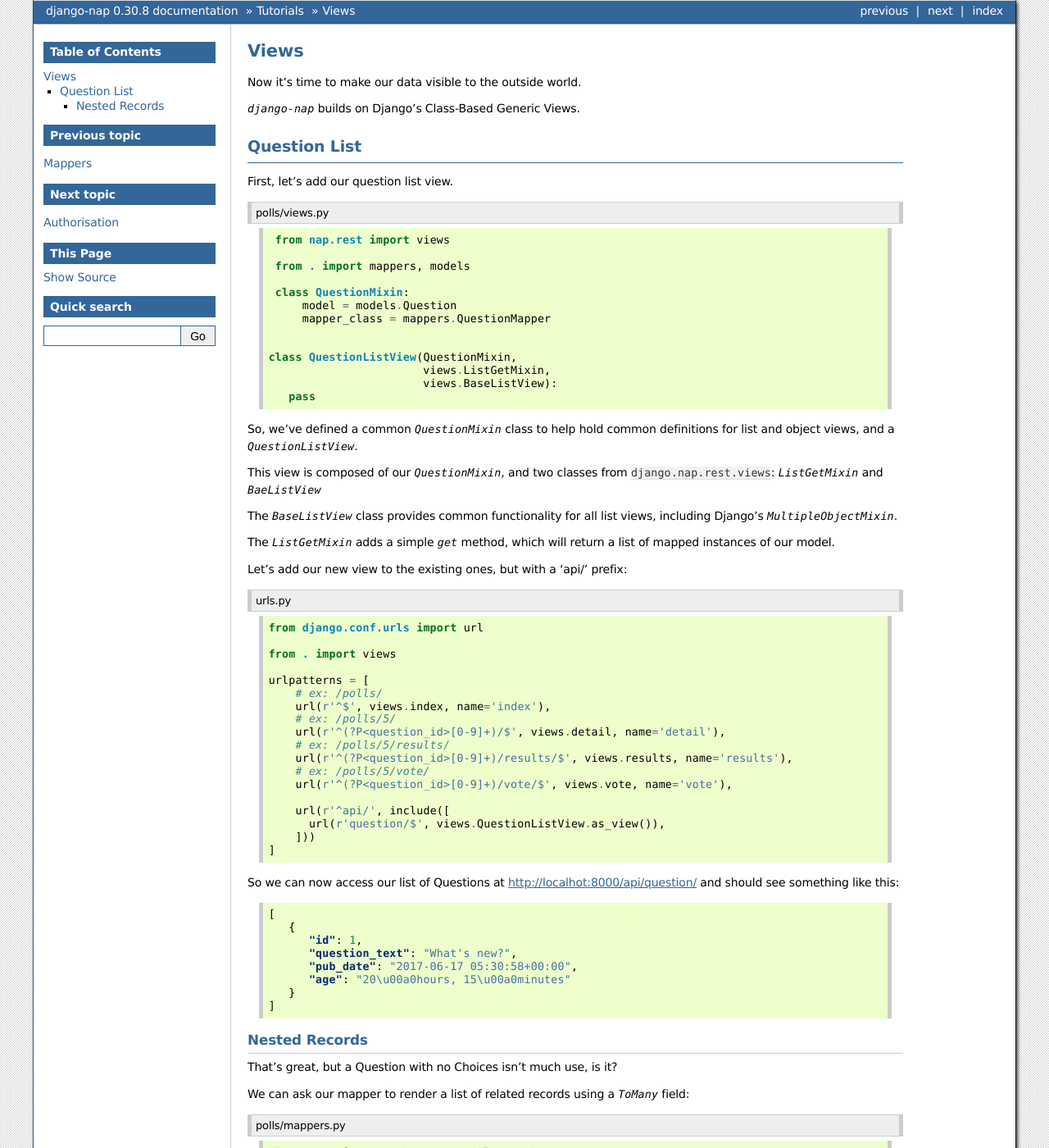
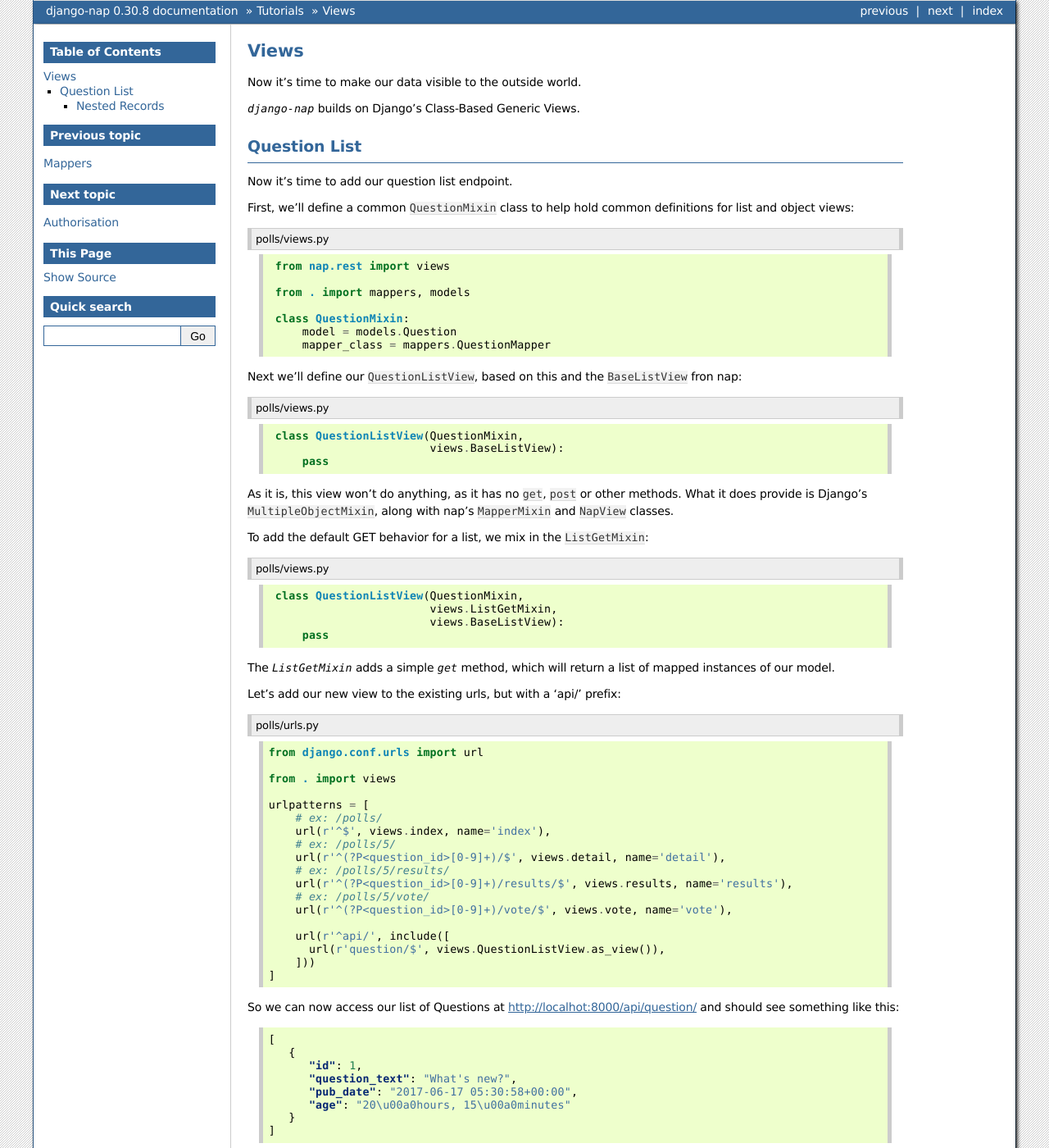
Before and after one commit to funkybob/django-nap, a Sphinx documentation site: the page built from docs/tutorial/views.rst, in a window 1280 px wide and 1400 px high. Shown: the whole window at 82% size. Built offline with Sphinx 7.4.7, drawn with Linux system fonts in a browser that asks for light colours.

Commit message:
Expand view composition in tutorial

```diff
--- a/docs/changelog.rst
+++ b/docs/changelog.rst
@@ -6,7 +6,7 @@
 Current
 -------
 
-v0.30.9 (2016-06-09)
+v0.30.9 (2016-06-??)
 ====================
 
 Enhancements:
--- a/docs/tutorial/views.rst
+++ b/docs/tutorial/views.rst
@@ -9,7 +9,10 @@
 Question List
 -------------
 
-First, let's add our question list view.
+Now it's time to add our question list endpoint.
+
+First, we'll define a common ``QuestionMixin`` class to help hold common
+definitions for list and object views:
 
 .. code-block:: python
    :caption: polls/views.py
@@ -22,28 +25,37 @@
         model = models.Question
         mapper_class = mappers.QuestionMapper
 
+Next we'll define our ``QuestionListView``, based on this and the
+``BaseListView`` fron nap:
 
-   class QuestionListView(QuestionMixin,
-                          views.ListGetMixin,
-                          views.BaseListView):
-      pass
+.. code-block:: python
+   :caption: polls/views.py
 
-So, we've defined a common `QuestionMixin` class to help hold common
-definitions for list and object views, and a `QuestionListView`.
+    class QuestionListView(QuestionMixin,
+                           views.BaseListView):
+        pass
 
-This view is composed of our `QuestionMixin`, and two classes from
-``django.nap.rest.views``: `ListGetMixin` and `BaeListView`
+As it is, this view won't do anything, as it has no ``get``, ``post`` or other
+methods.  What it does provide is Django's ``MultipleObjectMixin``, along with
+nap's ``MapperMixin`` and ``NapView`` classes.
 
-The `BaseListView` class provides common functionality for all list views,
-including Django's `MultipleObjectMixin`.
+To add the default GET behavior for a list, we mix in the ``ListGetMixin``:
+
+.. code-block:: python
+   :caption: polls/views.py
+
+    class QuestionListView(QuestionMixin,
+                           views.ListGetMixin,
+                           views.BaseListView):
+        pass
 
 The `ListGetMixin` adds a simple `get` method, which will return a list of
 mapped instances of our model.
 
-Let's add our new view to the existing ones, but with a 'api/' prefix:
+Let's add our new view to the existing urls, but with a 'api/' prefix:
 
 .. code-block:: python
-   :caption: urls.py
+   :caption: polls/urls.py
 
    from django.conf.urls import url
 
```
